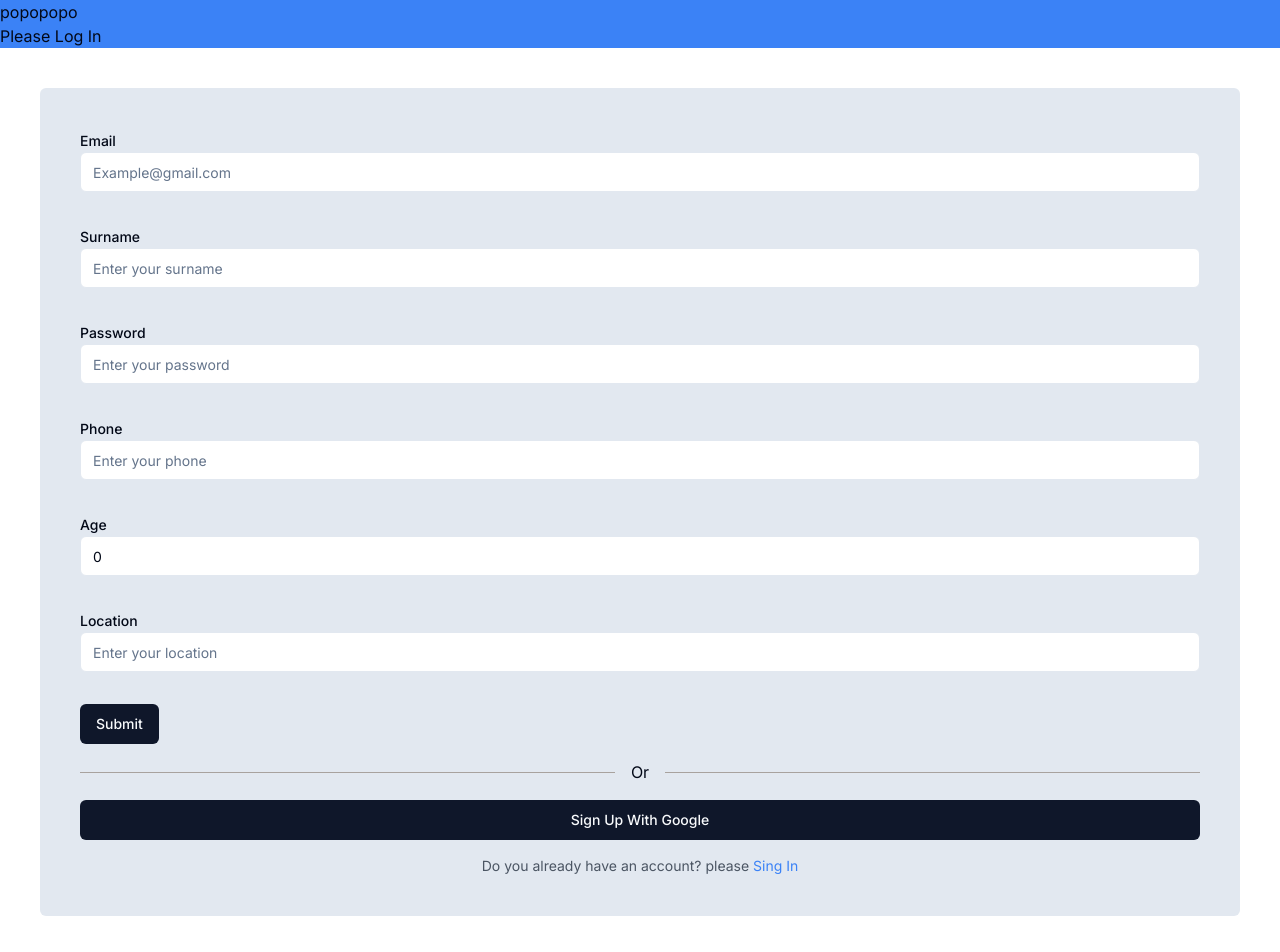
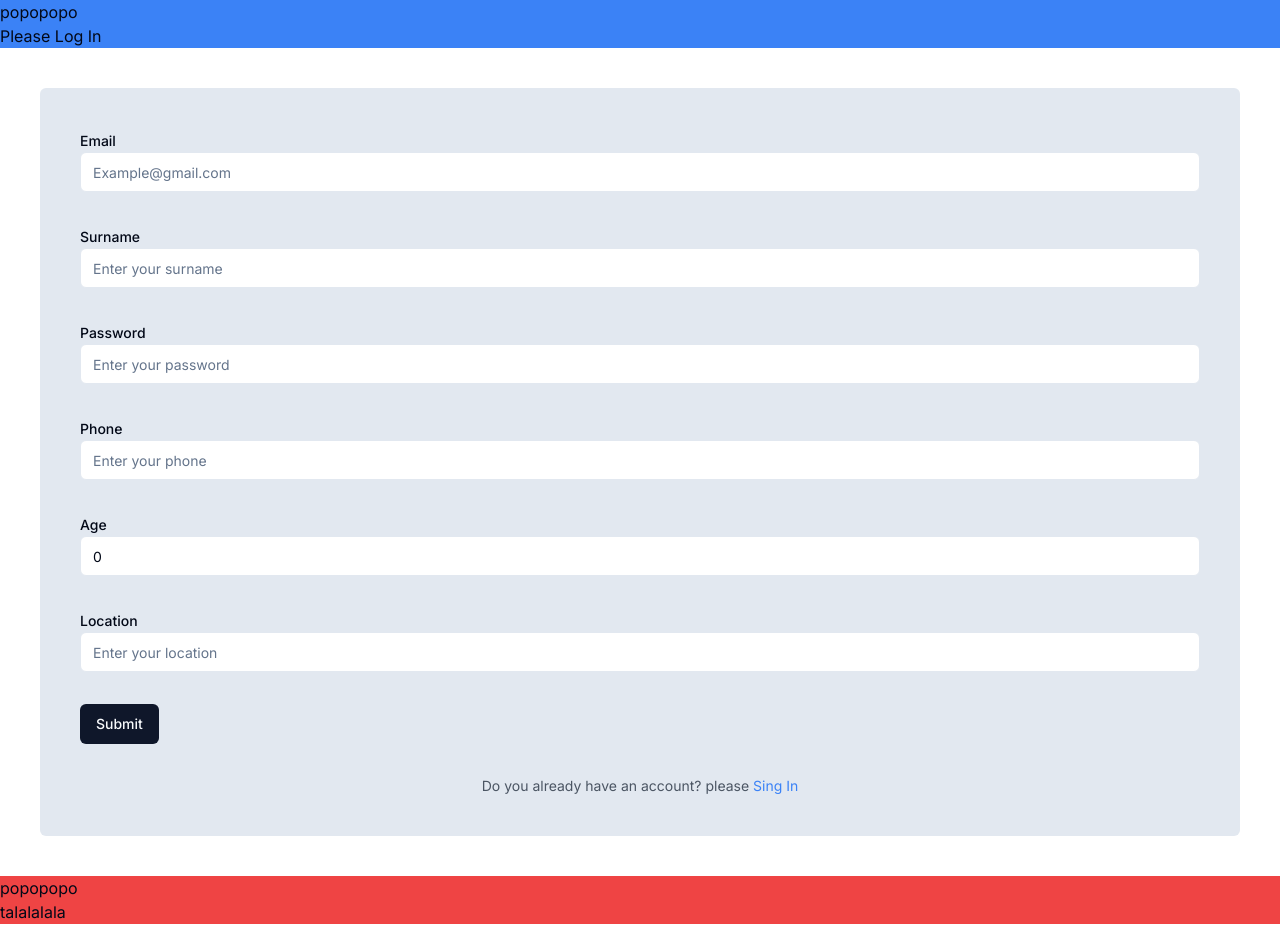
Before and after one commit to SimonPero/FrontProject, a Next.js app: page /signUp in a window 1280 px wide. Shown: the top 952 px of the page. After the commit the page ends 924 px from the top, so only its background shows below. Built offline with nearby package versions, Linux system fonts and the light colour scheme; no server answers.

Commit message:
minor changes

```diff
--- a/package.json
+++ b/package.json
@@ -12,6 +12,7 @@
     "@hookform/resolvers": "^3.6.0",
     "@radix-ui/react-label": "^2.1.0",
     "@radix-ui/react-slot": "^1.1.0",
+    "axios": "^1.7.2",
     "class-variance-authority": "^0.7.0",
     "clsx": "^2.1.1",
     "lucide-react": "^0.381.0",
--- a/src/app/actions/index.ts
+++ b/src/app/actions/index.ts
@@ -7,12 +7,7 @@
     await signIn(action, {redirectTo: "/"})
 }
 
-export async function doSocialRegister(formData: any) {
-    const action = formData.get("action")
-
-    await signIn(action, {redirectTo: "/"})
-}
-
+//elimie doSocialRegister
 
 export async function doLogout() {
 
--- a/src/app/page.tsx
+++ b/src/app/page.tsx
@@ -2,6 +2,7 @@
 import Link from "next/link";
 import ProductApi from "@/api/productApi";
 import PreviousPathnameProvider from "@/components/contexts/goBackContext";
+import { withAuth } from "@/middleware/auth";
 const productApi = new ProductApi();
 
 export default async function Home() {
--- a/src/components/RegisterForm.tsx
+++ b/src/components/RegisterForm.tsx
@@ -1,6 +1,5 @@
 "use client"
 import { Button } from "./ui/button"
-import { doSocialLogin, doSocialRegister } from "@/app/actions"
 import { Form, FormControl, FormField, FormItem, FormLabel, FormMessage } from "./ui/form";
 import { Input } from "./ui/input";
 import { zodResolver } from "@hookform/resolvers/zod"
@@ -128,21 +127,11 @@
                     )}
                 />
                 <Button type="submit">Submit</Button>
+
+                <p className="text-center text-sm text-gray-600 mt-2">Do you already have an account? please&nbsp;
+                    <Link className="text-blue-500 hove:underline" href={"/signIn"}>Sing In</Link>
+                </p>
             </form>
-            <div className="mx-auto my-4 flex w-full items-center justify-evenly before:mr-4 before:block before:h-px before:flex-grow before:bg-stone-400 after:ml-4 after:block after:h-px after:flex-grow after:bg-stone-400">
-                Or
-            </div>
-
-            <form action={doSocialRegister}>
-                <Button type="submit" name="action" value="google" className="mx-auto my-4 flex w-full items-center justify-evenly">
-                    Sign Up With Google
-                </Button>
-            </form>
-
-            <p className="text-center text-sm text-gray-600 mt-2">Do you already have an account? please&nbsp;
-                <Link className="text-blue-500 hove:underline" href={"/signUp"}>Sing In</Link>
-            </p>
-
         </Form>
     )
 }
```
Also changed, not shown: 1 other file (tests, documents, lock files or other folders).
